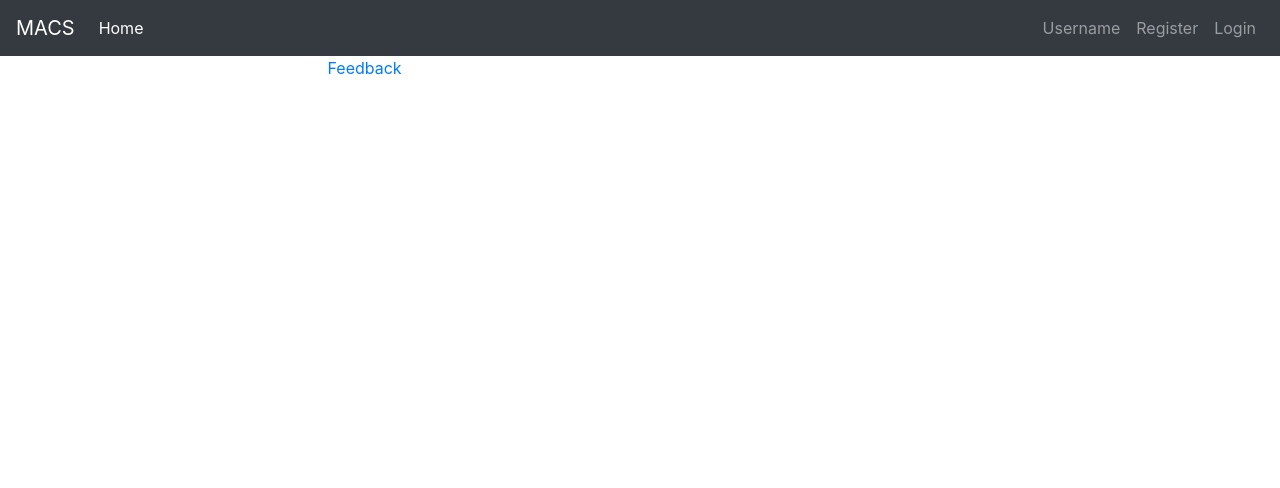
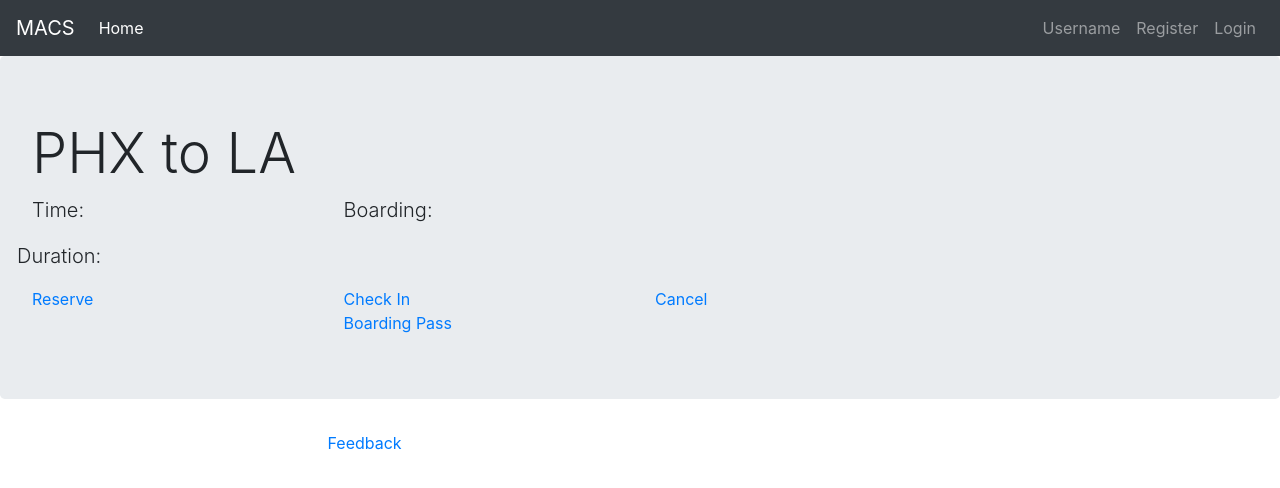
Before and after one commit to 1801Jan22Java/team-hapa, an Angular app in the folder MACS/: page /flight/details in a window 1280 px wide. Before the commit this address led to /. Shown: the top 488 px of the page. Built offline with nearby package versions, Linux system fonts and the light colour scheme.

Commit message:
Virtually completed wireframe

```diff
--- a/MACS/src/app/components/flight-details/flight-details.component.html
+++ b/MACS/src/app/components/flight-details/flight-details.component.html
@@ -1,3 +1,34 @@
-<p>
-  flight-details works!
-</p>
+<div class="jumbotron">
+  <h1 class="display-4">PHX to LA</h1>
+  <div class="row">
+    <div class="col-sm-3">
+
+      <p class="lead">Time: </p>
+    </div>
+    <div class="col-sm-3">
+      <p class="lead">Boarding: </p>
+    </div>
+
+  </div>
+  <div class="row">
+    <p class="lead">Duration: </p>
+  </div>
+  <div class="row">
+    <div class="col-sm-3">
+      <a routerLink="../../reservation/confirm">Reserve</a>
+    </div>
+    <div class="col-sm-3">
+      <a routerLink="../../checkin">Check In</a>
+    </div>
+    <div class="col-sm-3">
+      <a routerLink="../../reservation/history">Cancel</a>
+    </div>
+  </div>
+  <div class="row">
+    <div class="col-sm-3">
+    </div>
+    <div class="col-sm-3">
+      <a routerLink="../../checkin">Boarding Pass</a>
+    </div>
+  </div>
+</div>
--- a/MACS/src/app/components/view-itinerary/view-itinerary.component.html
+++ b/MACS/src/app/components/view-itinerary/view-itinerary.component.html
@@ -1,9 +1,22 @@
-<table id="flightTable">
-  <tr>
-    <th>Origin</th>
-    <th>Destination</th>
-    <th>Departure Time</th>
-    <th>Arrival Time</th>
-  </tr>
-  <!-- Dynamically fill table with parsed JSON using TypeScript (?) -->
-</table>
+<div class="jumbotron">
+  <h1 class="display-4">PHX to LA</h1>
+  <div class="row">
+    <div class="col-sm-3">
+
+      <p class="lead">Time: </p>
+    </div>
+    <div class="col-sm-3">
+      <p class="lead">Boarding: </p>
+    </div>
+
+  </div>
+  <div class="row">
+    <p class="lead">Duration: </p>
+  </div>
+  <div class="row">
+    <div class="col-sm-3">
+      <p class="lead">Gate:</p>
+    </div>
+  </div>
+</div>
+<a routerLink="../flight/details">Return to Flight Details</a>
```
Also changed, not shown: MACS/src/app/app-router/app-router.module.ts (+6 -3 lines).
